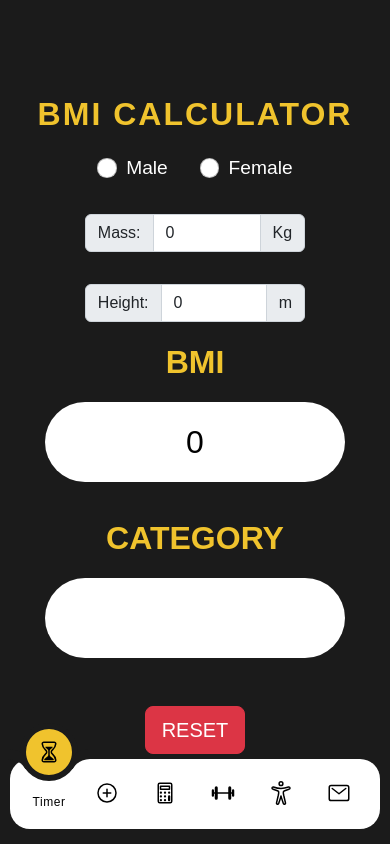
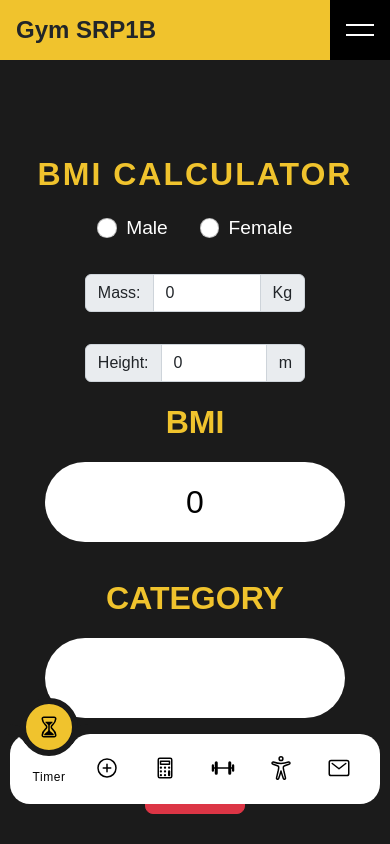
Before and after one commit to marcocrupi/gymsrp-react, a React (Create React App) app: page /gymsrp-react/bmi in a window 390 px wide. Built offline with nearby package versions, Linux system fonts and the light colour scheme.

Commit message:
update style full screen add nav mobile

```diff
--- a/src/CSS/bottomnav.css
+++ b/src/CSS/bottomnav.css
@@ -3,9 +3,6 @@
 }
 
 @media screen and (max-width: 500px) {
-  nav {
-    display: none;
-  }
 
   footer {
     display: none;
@@ -16,7 +13,7 @@
     display: flex;
     align-items: center;
     justify-content: center;
-    height: 100px;
+    height: 150px;
   }
 
   .bottomnav__navigation {
--- a/src/CSS/sharedlayout.css
+++ b/src/CSS/sharedlayout.css
@@ -1,3 +1,3 @@
 .shared__container {
- height: calc(100vh - 100px);
+ height: calc(100vh - 210px);
 }
```
